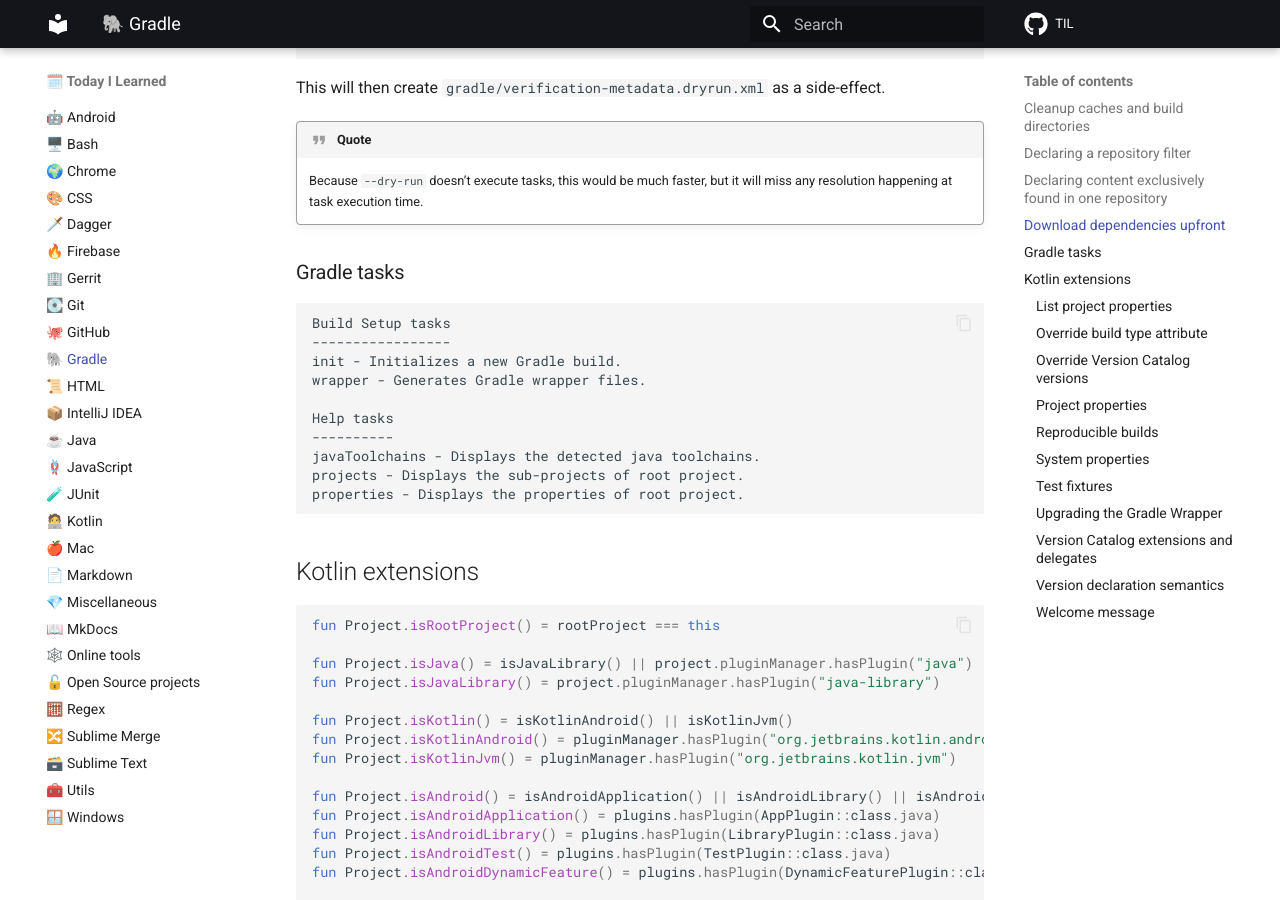
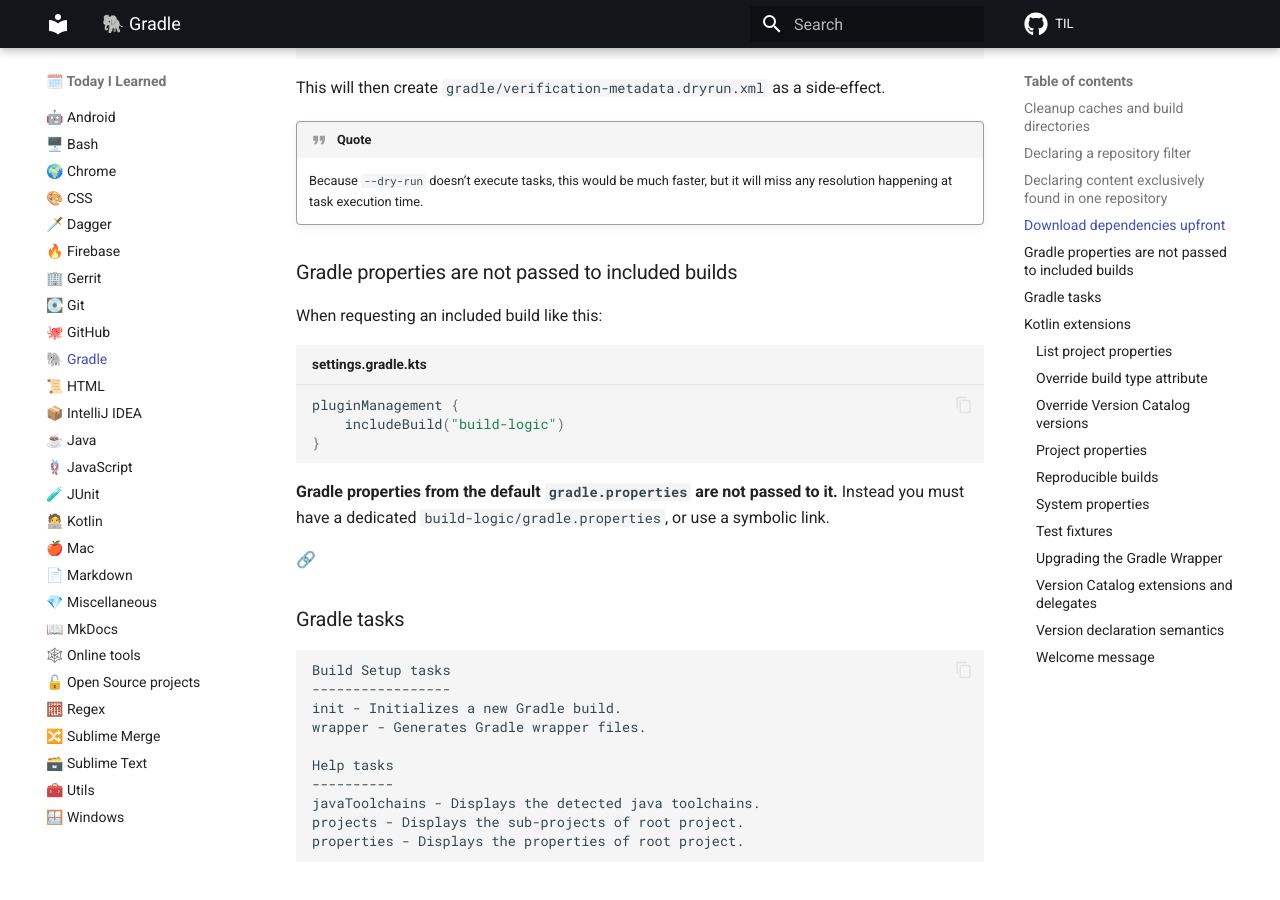
Before and after one commit to SimonMarquis/TIL, an MkDocs documentation site: the page built from docs/gradle.md, in a window 1280 px wide and 900 px high, scrolled down 2078 px. Built offline with MkDocs 1.6.1 and Material for MkDocs 9.7.7, drawn with Linux system fonts in a browser that asks for light colours; comment, search, counter and statistics services are not loaded.

Commit message:
[Gradle] Gradle properties are not passed to included builds

````diff
--- a/docs/gradle.md
+++ b/docs/gradle.md
@@ -121,6 +121,21 @@
 !!! quote
 
     Because `--dry-run` doesn’t execute tasks, this would be much faster, but it will miss any resolution happening at task execution time.
+
+### Gradle properties are not passed to included builds
+
+When requesting an included build like this:
+
+```kotlin title="settings.gradle.kts"
+pluginManagement {
+    includeBuild("build-logic")
+}
+```
+
+**Gradle properties from the default `gradle.properties` are not passed to it.**
+Instead you must have a dedicated `build-logic/gradle.properties`, or use a symbolic link.
+
+[🔗](https://github.com/gradle/gradle/issues/2534)
 
 ### Gradle tasks
 
````
